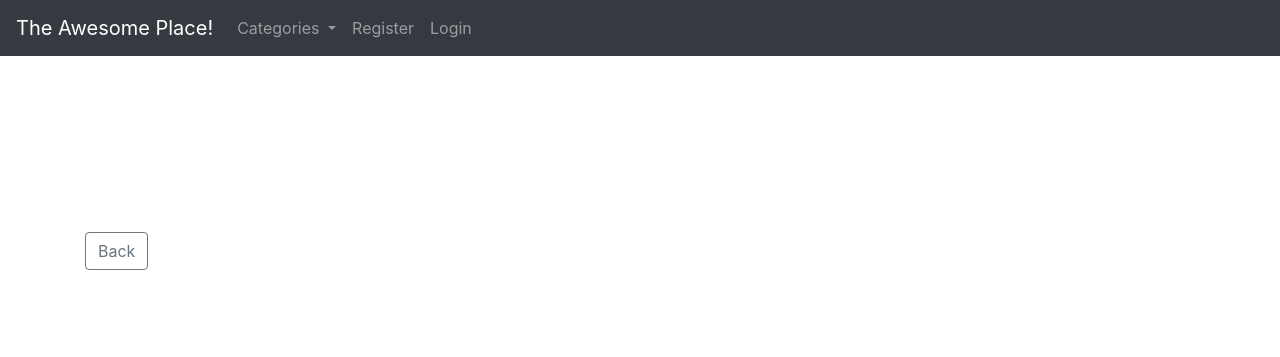
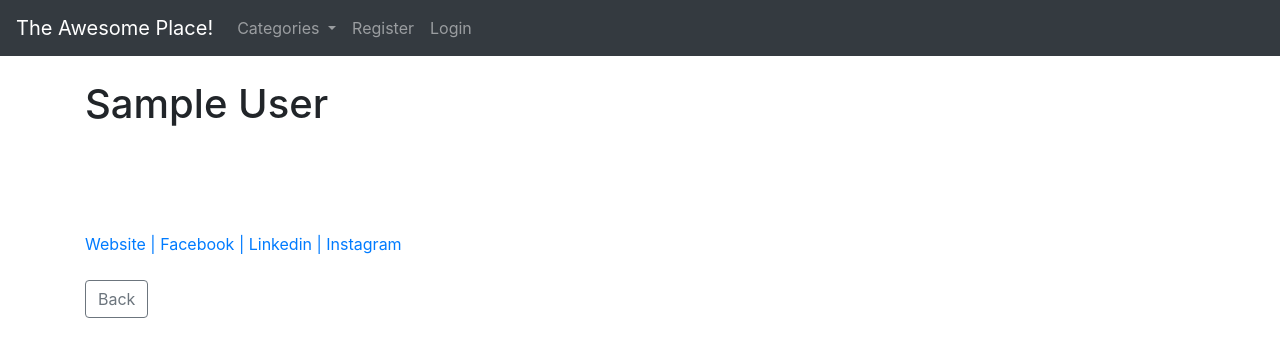
Before and after one commit to jsandragadomska/My_Blog_Python_Django, a Django app: template theblog/templates/profile_page.html in a window 1280 px wide. Shown: the top 357 px of the page. Run offline with Django 3.2, Linux system fonts and the light colour scheme; the template is opened without the code that fills it: most values are stand-ins (such as "Sample title", 1, 10 or a date in 2020); some libraries are stand-ins or nearby versions.

Commit message:
profile page fix

```diff
--- a/theblog/templates/base.html
+++ b/theblog/templates/base.html
@@ -71,7 +71,7 @@
         </div>
         {% if user.is_authenticated %}
             <span class="navbar-text">
-               <a class="nav-link" href="{% url 'profile_page' user.pk %}">Hello {{ user.first_name }} </a>
+               <a class="nav-link" href="{% url 'profile_page' user.profile.pk %}">Hello {{ user.first_name }} </a>
               </span>
             {% endif %}
     </nav>
--- a/theblog/templates/profile_page.html
+++ b/theblog/templates/profile_page.html
@@ -4,14 +4,27 @@
 {% endblock %}
 {% block content %}
 
-<h1>{{ user.first_name }} {{ user.last_name }}</h1>
+<h1>{{ profile.user.first_name }} {{ profile.user.last_name }}</h1>
 <br />
-
+{% if user.profile.profile_pic.url %}
 <img src="{{ user.profile.profile_pic.url }}">
+{% endif %}
 <br />
 <br />
 {{ user.profile.bio }}<br />
-{{ user.profile.website_url }}
+
+{% if profile.website_url %}
+<a href="{{ profile.website_url }}">Website |</a>
+{% endif %}
+{% if profile.facebook_url %}
+<a href="{{ profile.facebook_url }}">Facebook |</a>
+{% endif %}
+{% if profile.linkedin_url %}
+<a href="{{ profile.linkedin_url }}"> Linkedin |</a>
+{% endif %}
+{% if profile.instagram_url %}
+<a href="{{ profile.instagram_url }}"> Instagram </a>
+{% endif %}
 <br />
 <br />
 <a href="{% url 'home' %}" class="btn btn-outline-secondary">Back</a>
```
Also changed, not shown: theblog/templates/post_details.html (+15 -2 lines).
